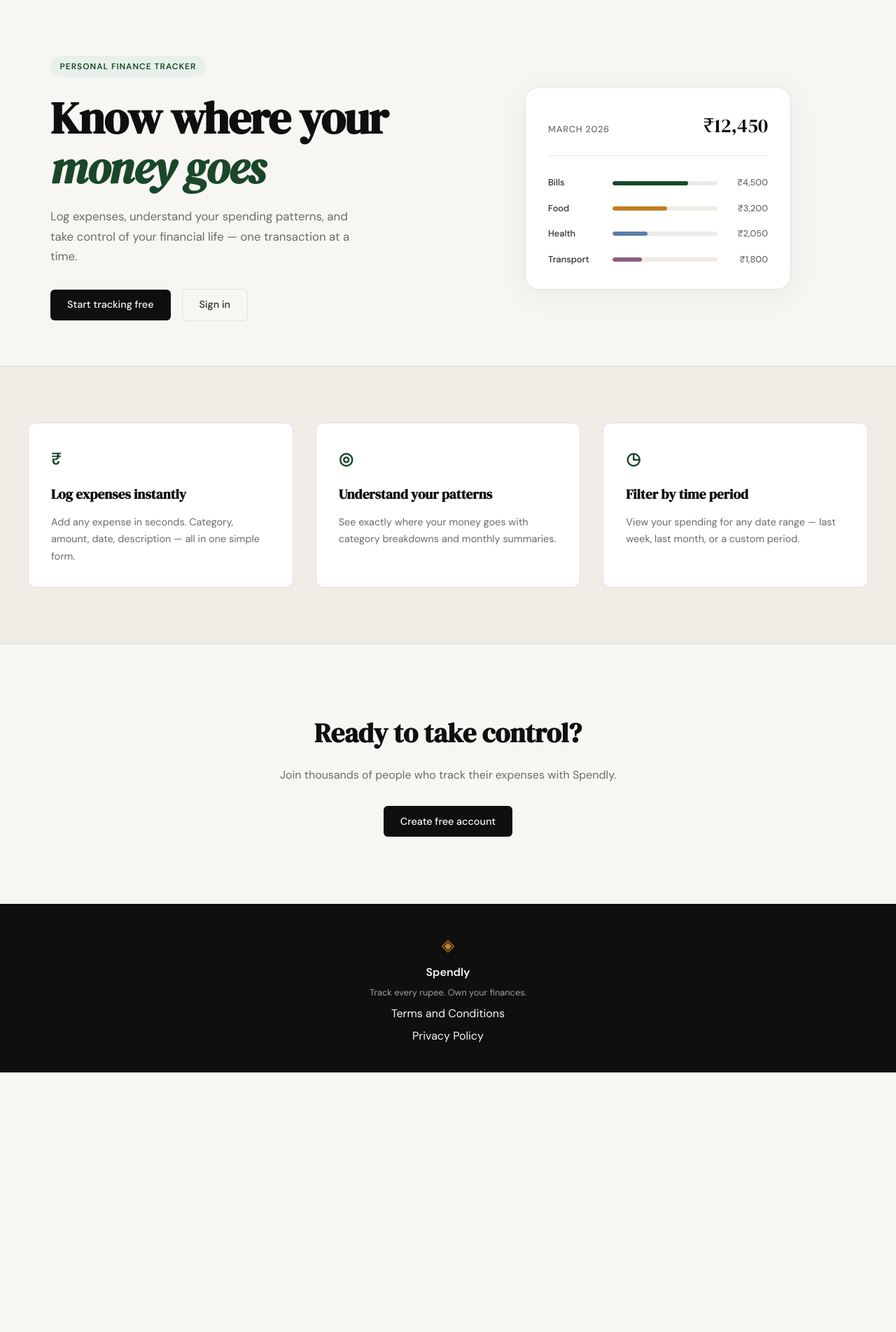
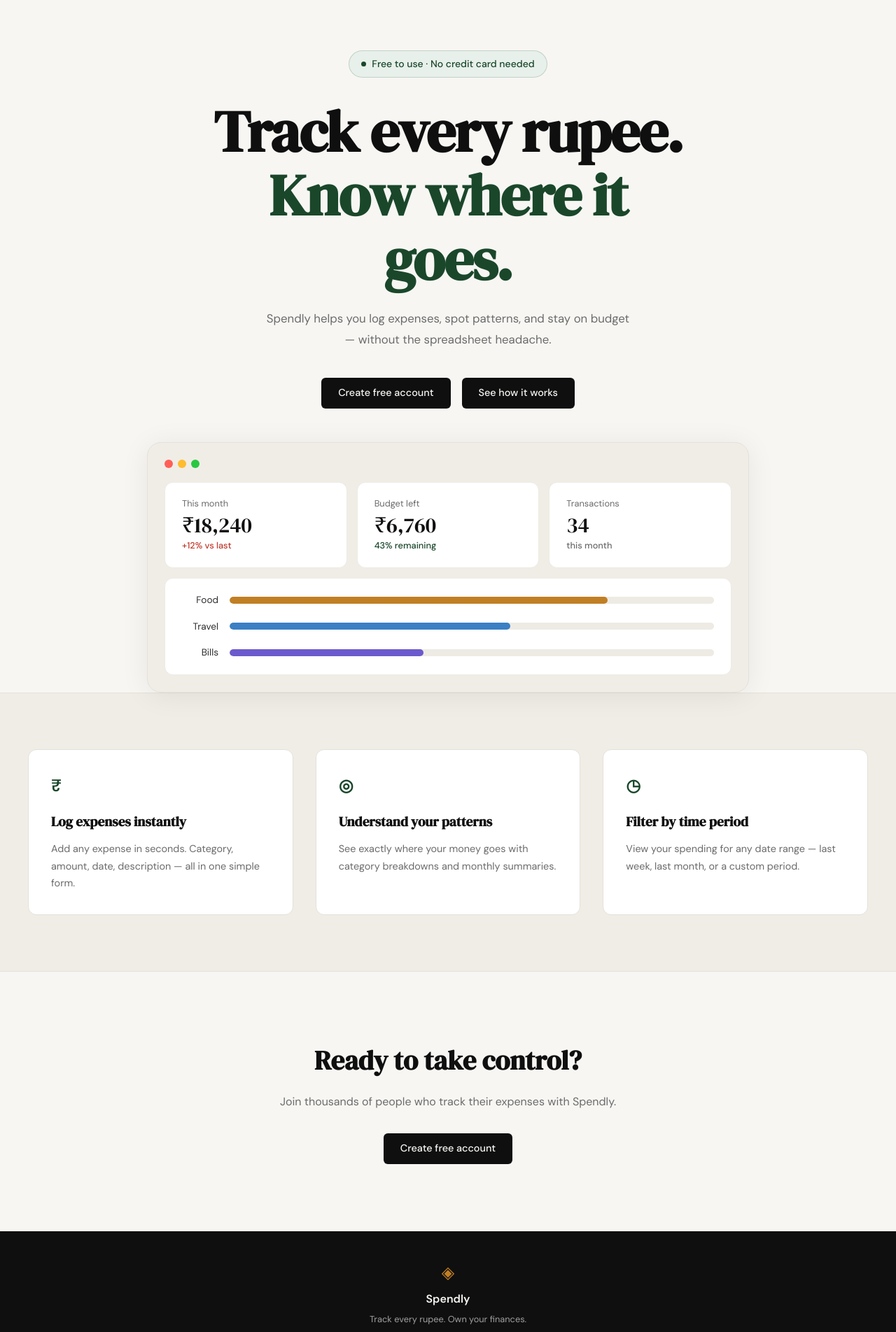
Before and after one commit to Shubham1662/spendly, a Flask app: page / in a window 1280 px wide. Shown: the part 61-1965 px from the top of the page at 70% size. Before the commit the page ends 1594 px from the top, so only its background shows below. Run offline with Flask 3, Linux system fonts and the light colour scheme.

Commit message:
landing: redesign hero section to match mockup

```diff
--- /dev/null
+++ b/static/css/landing.css
@@ -0,0 +1,272 @@
+/* ------------------------------------------------------------------ */
+/* Hero — single-column centered layout                                */
+/* ------------------------------------------------------------------ */
+
+.hero {
+    display: flex;
+    flex-direction: column;
+    align-items: center;
+    text-align: center;
+    padding: 4.5rem 2rem 0;
+    max-width: var(--max-width);
+    margin: 0 auto;
+    gap: 3rem;
+}
+
+.hero-inner {
+    display: flex;
+    flex-direction: column;
+    align-items: center;
+    max-width: 680px;
+}
+
+/* Badge */
+.hero-badge {
+    display: inline-flex;
+    align-items: center;
+    gap: 0.5rem;
+    background: var(--accent-light);
+    color: var(--accent);
+    font-size: 0.875rem;
+    font-weight: 500;
+    letter-spacing: 0;
+    text-transform: none;
+    padding: 0.45rem 1.1rem;
+    border-radius: 999px;
+    margin-bottom: 2rem;
+    border: 1px solid rgba(26, 71, 42, 0.18);
+}
+
+.hero-badge-dot {
+    display: inline-block;
+    width: 7px;
+    height: 7px;
+    background: var(--accent);
+    border-radius: 50%;
+    flex-shrink: 0;
+}
+
+/* Title */
+.hero-title {
+    font-family: var(--font-display);
+    font-size: clamp(3rem, 6.5vw, 5.5rem);
+    line-height: 1.1;
+    letter-spacing: -0.02em;
+    color: var(--ink);
+    margin-bottom: 1.5rem;
+}
+
+.hero-title-accent {
+    color: var(--accent);
+    font-style: normal;
+}
+
+/* Subtitle */
+.hero-subtitle {
+    font-size: 1.05rem;
+    color: var(--ink-muted);
+    line-height: 1.75;
+    max-width: 520px;
+    margin-bottom: 2.5rem;
+}
+
+/* Buttons */
+.hero-actions {
+    display: flex;
+    gap: 1rem;
+    justify-content: center;
+    flex-wrap: wrap;
+}
+
+/* ------------------------------------------------------------------ */
+/* Dashboard mock                                                      */
+/* ------------------------------------------------------------------ */
+
+.hero-dashboard {
+    width: 100%;
+    max-width: 860px;
+}
+
+.dashboard-card {
+    background: var(--paper-warm);
+    border: 1px solid var(--border);
+    border-radius: var(--radius-lg);
+    padding: 1.5rem;
+    box-shadow: 0 4px 40px rgba(0, 0, 0, 0.07);
+}
+
+/* Traffic-light dots */
+.dashboard-dots {
+    display: flex;
+    gap: 0.45rem;
+    margin-bottom: 1.25rem;
+}
+
+.dot {
+    width: 12px;
+    height: 12px;
+    border-radius: 50%;
+}
+
+.dot-red    { background: #ff5f57; }
+.dot-yellow { background: #febc2e; }
+.dot-green-mac { background: #28c840; }
+
+/* Stat cards */
+.dashboard-stats {
+    display: grid;
+    grid-template-columns: repeat(3, 1fr);
+    gap: 0.875rem;
+    margin-bottom: 0.875rem;
+}
+
+.stat-card {
+    background: var(--paper-card);
+    border: 1px solid var(--border-soft);
+    border-radius: var(--radius-md);
+    padding: 1.25rem 1.5rem;
+    text-align: left;
+}
+
+.stat-label {
+    font-size: 0.8rem;
+    color: var(--ink-muted);
+    margin-bottom: 0.35rem;
+}
+
+.stat-value {
+    font-family: var(--font-display);
+    font-size: 1.9rem;
+    color: var(--ink);
+    margin-bottom: 0.25rem;
+    line-height: 1;
+}
+
+.stat-change {
+    font-size: 0.8rem;
+    font-weight: 500;
+}
+
+.stat-up   { color: var(--danger); }
+.stat-ok   { color: var(--accent); }
+.stat-muted { color: var(--ink-muted); }
+
+/* Bar chart */
+.dashboard-bars {
+    background: var(--paper-card);
+    border: 1px solid var(--border-soft);
+    border-radius: var(--radius-md);
+    padding: 1.25rem 1.5rem;
+    display: flex;
+    flex-direction: column;
+    gap: 1rem;
+}
+
+.bar-row {
+    display: grid;
+    grid-template-columns: 52px 1fr;
+    align-items: center;
+    gap: 1rem;
+}
+
+.bar-label {
+    font-size: 0.85rem;
+    color: var(--ink-soft);
+    text-align: right;
+}
+
+.bar-track {
+    height: 10px;
+    background: var(--border-soft);
+    border-radius: 999px;
+    overflow: hidden;
+}
+
+.bar-fill {
+    height: 100%;
+    border-radius: 999px;
+}
+
+.bar-amber  { background: #c17f24; }
+.bar-blue   { background: #3b7fc4; }
+.bar-purple { background: #6b5acd; }
+
+/* ------------------------------------------------------------------ */
+/* Video modal                                                         */
+/* ------------------------------------------------------------------ */
+
+.modal-overlay {
+    position: fixed;
+    inset: 0;
+    background: rgba(0, 0, 0, 0.75);
+    display: flex;
+    align-items: center;
+    justify-content: center;
+    z-index: 500;
+    opacity: 0;
+    visibility: hidden;
+    transition: opacity 0.2s ease, visibility 0.2s ease;
+    padding: 1.5rem;
+}
+
+.modal-overlay.is-open {
+    opacity: 1;
+    visibility: visible;
+}
+
+.modal-box {
+    position: relative;
+    width: 100%;
+    max-width: 820px;
+    background: #000;
+    border-radius: var(--radius-lg);
+    overflow: hidden;
+    box-shadow: 0 24px 80px rgba(0, 0, 0, 0.5);
+}
+
+.modal-close {
+    position: absolute;
+    top: 0.75rem;
+    right: 0.75rem;
+    z-index: 10;
+    width: 2rem;
+    height: 2rem;
+    border-radius: 50%;
+    background: rgba(255, 255, 255, 0.15);
+    border: none;
+    color: #fff;
+    font-size: 1.25rem;
+    line-height: 1;
+    cursor: pointer;
+    display: flex;
+    align-items: center;
+    justify-content: center;
+    transition: background 0.15s;
+}
+
+.modal-close:hover { background: rgba(255, 255, 255, 0.3); }
+
+.modal-video-wrap {
+    position: relative;
+    padding-bottom: 56.25%;
+    height: 0;
+}
+
+.modal-video-wrap iframe {
+    position: absolute;
+    inset: 0;
+    width: 100%;
+    height: 100%;
+    border: none;
+    display: block;
+}
+
+/* ------------------------------------------------------------------ */
+/* Responsive                                                          */
+/* ------------------------------------------------------------------ */
+
+@media (max-width: 600px) {
+    .hero { padding: 3rem 1rem 0; }
+
+    .dashboard-stats { grid-template-columns: 1fr; }
+}
--- a/templates/landing.html
+++ b/templates/landing.html
@@ -1,60 +1,74 @@
 {% extends "base.html" %}
 
 {% block title %}Spendly — Track Every Rupee{% endblock %}
+
+{% block head %}
+<link rel="stylesheet" href="{{ url_for('static', filename='css/landing.css') }}">
+{% endblock %}
 
 {% block content %}
 
 <section class="hero">
     <div class="hero-inner">
-        <div class="hero-badge">Personal Finance Tracker</div>
+        <div class="hero-badge">
+            <span class="hero-badge-dot"></span>
+            Free to use · No credit card needed
+        </div>
         <h1 class="hero-title">
-            Know where your<br>
-            <em>money goes</em>
+            Track every rupee.<br>
+            <span class="hero-title-accent">Know where it goes.</span>
         </h1>
         <p class="hero-subtitle">
-            Log expenses, understand your spending patterns,
-            and take control of your financial life —
-            one transaction at a time.
+            Spendly helps you log expenses, spot patterns, and stay
+            on budget — without the spreadsheet headache.
         </p>
         <div class="hero-actions">
-            <a href="{{ url_for('register') }}" class="btn-primary">Start tracking free</a>
-            <a href="{{ url_for('login') }}" class="btn-ghost">Sign in</a>
+            <a href="{{ url_for('register') }}" class="btn-primary">Create free account</a>
+            <a href="#" class="btn-primary" id="how-it-works-btn">See how it works</a>
         </div>
     </div>
-    <div class="hero-visual">
-        <div class="mock-card">
-            <div class="mock-card-header">
-                <span class="mock-label">March 2026</span>
-                <span class="mock-total">₹12,450</span>
+    <div class="hero-dashboard">
+        <div class="dashboard-card">
+            <div class="dashboard-dots">
+                <span class="dot dot-red"></span>
+                <span class="dot dot-yellow"></span>
+                <span class="dot dot-green-mac"></span>
             </div>
-            <div class="mock-bars">
-                <div class="mock-bar-row">
-                    <span class="mock-cat">Bills</span>
-                    <div class="mock-bar-track">
-                        <div class="mock-bar" style="width: 72%"></div>
+            <div class="dashboard-stats">
+                <div class="stat-card">
+                    <div class="stat-label">This month</div>
+                    <div class="stat-value">₹18,240</div>
+                    <div class="stat-change stat-up">+12% vs last</div>
+                </div>
+                <div class="stat-card">
+                    <div class="stat-label">Budget left</div>
+                    <div class="stat-value">₹6,760</div>
+                    <div class="stat-change stat-ok">43% remaining</div>
+                </div>
+                <div class="stat-card">
+                    <div class="stat-label">Transactions</div>
+                    <div class="stat-value">34</div>
+                    <div class="stat-change stat-muted">this month</div>
+                </div>
+            </div>
+            <div class="dashboard-bars">
+                <div class="bar-row">
+                    <span class="bar-label">Food</span>
+                    <div class="bar-track">
+                        <div class="bar-fill bar-amber" style="width: 78%"></div>
                     </div>
-                    <span class="mock-amt">₹4,500</span>
                 </div>
-                <div class="mock-bar-row">
-                    <span class="mock-cat">Food</span>
-                    <div class="mock-bar-track">
-                        <div class="mock-bar mock-bar-2" style="width: 52%"></div>
+                <div class="bar-row">
+                    <span class="bar-label">Travel</span>
+                    <div class="bar-track">
+                        <div class="bar-fill bar-blue" style="width: 58%"></div>
                     </div>
-                    <span class="mock-amt">₹3,200</span>
                 </div>
-                <div class="mock-bar-row">
-                    <span class="mock-cat">Health</span>
-                    <div class="mock-bar-track">
-                        <div class="mock-bar mock-bar-3" style="width: 33%"></div>
+                <div class="bar-row">
+                    <span class="bar-label">Bills</span>
+                    <div class="bar-track">
+                        <div class="bar-fill bar-purple" style="width: 40%"></div>
                     </div>
-                    <span class="mock-amt">₹2,050</span>
-                </div>
-                <div class="mock-bar-row">
-                    <span class="mock-cat">Transport</span>
-                    <div class="mock-bar-track">
-                        <div class="mock-bar mock-bar-4" style="width: 28%"></div>
-                    </div>
-                    <span class="mock-amt">₹1,800</span>
                 </div>
             </div>
         </div>
@@ -89,4 +103,59 @@
     </div>
 </section>
 
+<!-- Video modal -->
+<div id="video-modal" class="modal-overlay" aria-hidden="true">
+    <div class="modal-box" role="dialog" aria-modal="true">
+        <button class="modal-close" id="modal-close-btn" aria-label="Close">&times;</button>
+        <div class="modal-video-wrap">
+            <iframe
+                id="video-iframe"
+                src=""
+                data-src="https://www.youtube.com/embed/dQw4w9WgXcQ"
+                frameborder="0"
+                allow="accelerometer; autoplay; clipboard-write; encrypted-media; gyroscope; picture-in-picture"
+                allowfullscreen
+            ></iframe>
+        </div>
+    </div>
+</div>
+
 {% endblock %}
+
+{% block scripts %}
+<script>
+(function () {
+    var btn      = document.getElementById('how-it-works-btn');
+    var overlay  = document.getElementById('video-modal');
+    var closeBtn = document.getElementById('modal-close-btn');
+    var iframe   = document.getElementById('video-iframe');
+
+    function openModal() {
+        iframe.src = iframe.dataset.src;
+        overlay.classList.add('is-open');
+        overlay.removeAttribute('aria-hidden');
+    }
+
+    function closeModal() {
+        overlay.classList.remove('is-open');
+        overlay.setAttribute('aria-hidden', 'true');
+        iframe.src = '';
+    }
+
+    btn.addEventListener('click', function (e) {
+        e.preventDefault();
+        openModal();
+    });
+
+    closeBtn.addEventListener('click', closeModal);
+
+    overlay.addEventListener('click', function (e) {
+        if (e.target === overlay) closeModal();
+    });
+
+    document.addEventListener('keydown', function (e) {
+        if (e.key === 'Escape' && overlay.classList.contains('is-open')) closeModal();
+    });
+}());
+</script>
+{% endblock %}
```
